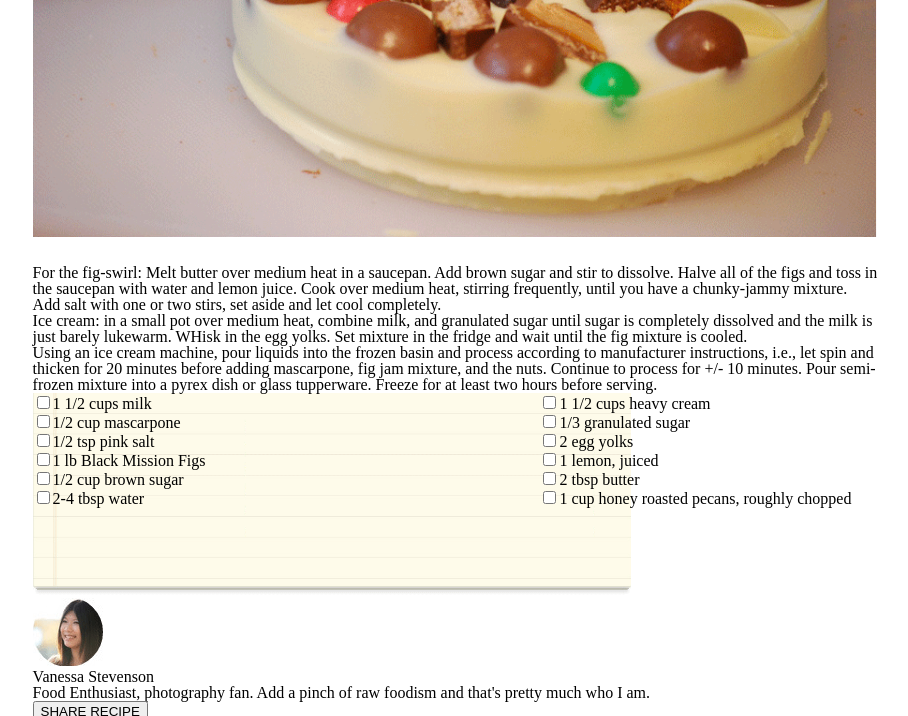
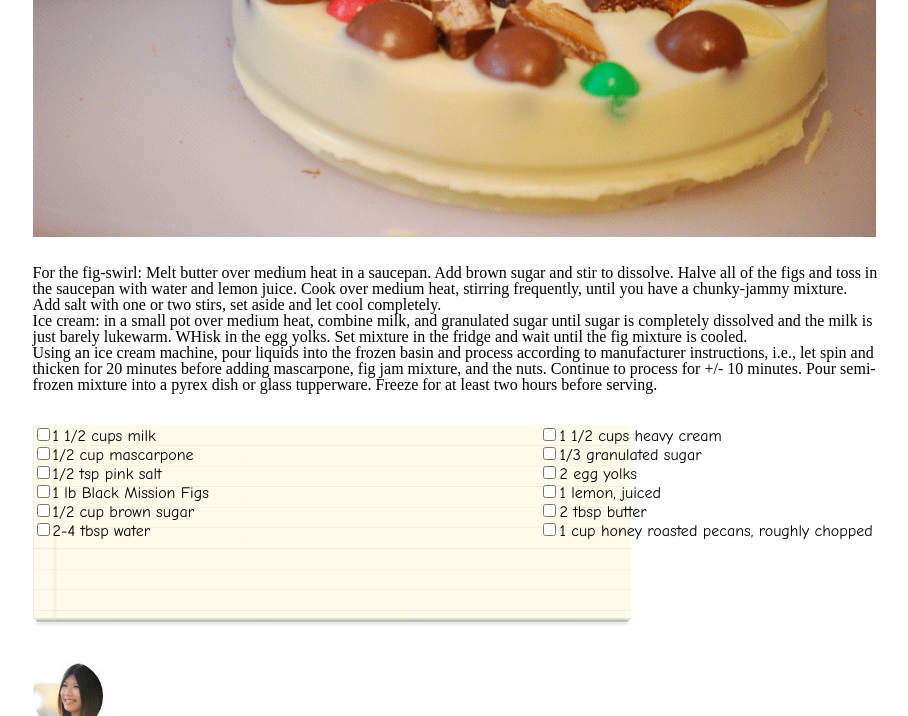
Before and after one commit to marco-zangari/chocolate-pizza, a plain HTML site: page index.html in a window 1280 px wide. Shown: the part 459-1175 px from the top of the page, without its empty margins (185-1093 px from the left). Drawn offline with Linux system fonts and the light colour scheme.

Commit message:
worked on html section for recipe and css

```diff
--- a/index.html
+++ b/index.html
@@ -32,7 +32,6 @@
           </ul>
         </nav>
       </div>
-
     </header>
     <div class="grayBar">
 
@@ -73,6 +72,9 @@
         <li><input type="checkbox" name="" value="">1 cup honey roasted pecans, roughly chopped</li>
       </ul>
     </div>
+    <div class="clearfix">
+
+    </div>
     <div class="grayBar">
 
     </div>
@@ -82,7 +84,7 @@
         <h3>Vanessa Stevenson</h3>
         <p>Food Enthusiast, photography fan. Add a pinch of raw foodism and that's pretty much who I am.</p>
       </div>
-      <button type="button" name="button" class="allCaps">SHARE RECIPE</button>
+      <button id="button" type="button" name="button" class="allCaps">SHARE RECIPE</button>
     </div>
     <div class="logo-break">
       <img src="img/small-logo.png" alt="Delicious Logo (Smaller Version)"/>
--- a/style.css
+++ b/style.css
@@ -39,10 +39,13 @@ margin: .5px;
 }
 
 #list-bg {
+  font-family: "Comic Sans MS", cursive, sans-serif;
   height: 205px;
   background-image: url("img/list-bg.png");
   background-repeat: no-repeat;
   background-size: 598px 203px;
+  margin-top: 2em;
+  margin-bottom: 2em;
 }
 
 #left-ingredients {
@@ -54,3 +57,16 @@ margin: .5px;
   width: 40%;
   float: right;
 }
+
+#button {
+  float: right;
+  width: 120px;
+  height: 40px;
+  color: white;
+  background-color: #b87255;
+  border: none;
+}
+
+#bio * {
+  display: inline;
+}
```
